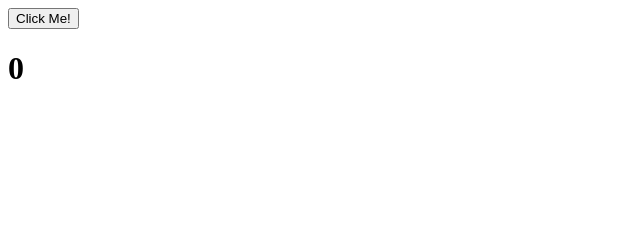
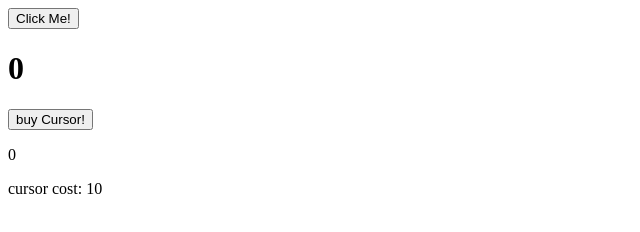
Before and after one commit to joinichi8/idlegame, a plain HTML site: page index.html in a window 1280 px wide. Shown: the whole page, without its empty margins (0-640 px from the left). Drawn offline with Linux system fonts and the light colour scheme.

Commit message:
added buy option for cursor

```diff
--- a/index.html
+++ b/index.html
@@ -10,6 +10,8 @@
     <button onclick="cookieClick(1)">Click Me!</button>
     <br/>
     <h1 id="cookies">0</h1>
+    <button type="button" onclick="buyCursor()">buy Cursor!</button>
+    <p id="cursors">0</p>
+    <p id="cursorCost">cursor cost: 10</p>
   </body>
-
 </html>
--- a/main.js
+++ b/main.js
@@ -2,5 +2,19 @@ var cookies = 0;
 
 function cookieClick(number) {
   cookies = cookies + number;
-  document.getElementById("cookies").innerHTML = cookies;
+  document.getElementById('cookies').innerHTML = cookies;
 }
+
+var cursors = 0;
+
+function buyCursor() {
+  var cursorCost = Math.floor(10 * Math.pow(1.1,cursors));
+  if(cookies >= cursorCost) {
+    cursors = cursors + 1;
+    cookies = cookies - cursorCost;
+    document.getElementById('cursors').innerHTML = cursors;
+    document.getElementById('cookies').innerHTML = cookies;
+  }
+  var nextCost = Math.floor(10 * Math.pow(1.1,cursors));
+  document.getElementById('cursorCost').innerHTML = nextCost;
+}
```
